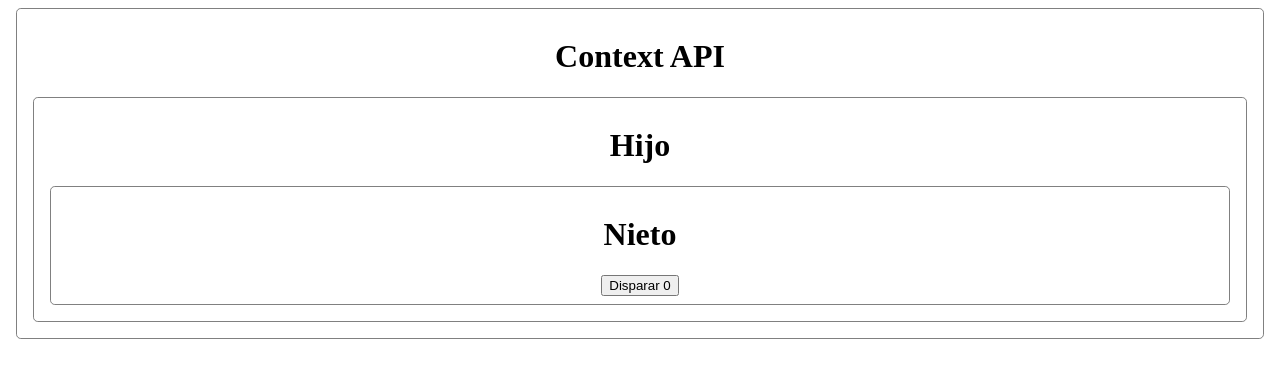
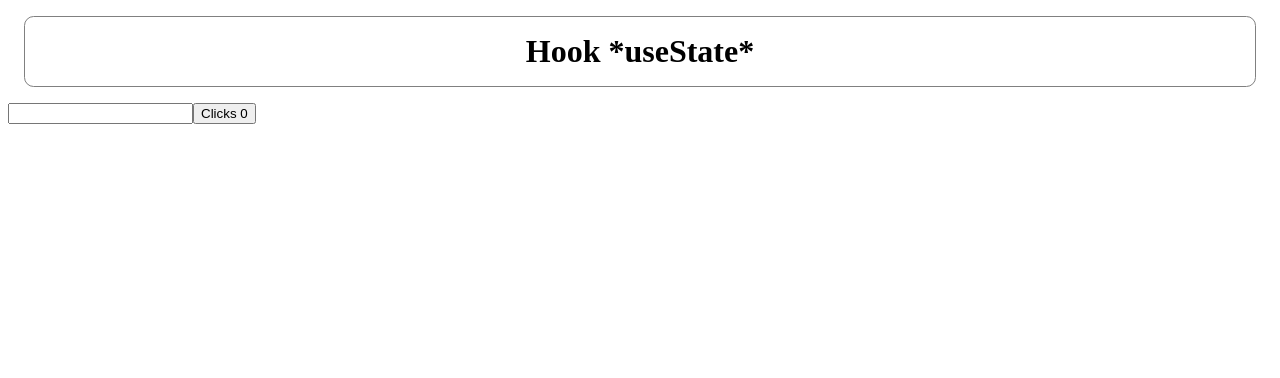
Before and after one commit to RoswellCR/master-in-React, a React (Create React App) app: page / in a window 1280 px wide. Shown: the top 378 px of the page. Built offline with nearby package versions, Linux system fonts and the light colour scheme.

Commit message:
using useState

```diff
--- a/src/App.js
+++ b/src/App.js
@@ -1,74 +1,38 @@
-import React, {Component} from 'react';
+import React, { useState } from "react";
 //import './global.css'
 // const URL= 'https://jsonplaceholder.typicode.com/users/
 
+const boxStyles = {
+  padding: "0.5em",
+  margin: "0.5em",
+  border: "1px solid gray",
+  borderRadius: "0.3em",
+  textAlign: "center",
+};
 
-const boxStyles = {
-  padding: '0.5em',
-  margin: '0.5em',
-  border: '1px solid gray',
-  borderRadius: '0.3em',
-  textAlign: 'center'
-}
-//retorna{Provider, Consumer}
-  const {Provider, Consumer} = React.createContext();
+const Header = () => {
+  return <h1 style={boxStyles}> Hook *useState* </h1>;
+};
 
+const App = () => {
+  const [clicks, setClicks] = useState(0);
+  const [title, setTitle] = useState("");
 
-class Nieto extends Component {
+  const addClicks = () => {
+    setClicks(clicks + 1);
+  };
 
-  render() {
-    return (
-      <Consumer>
-        {(context)=>(
-          <div style={boxStyles}>
-            <h1>Nieto</h1>
-            <button onClick={context.addClicks} >Disparar {context.clicks}</button>
-          </div>
-        )}
-      </Consumer>
-    );
-  }
-}
-class Hijo extends Component {
-  render() {
-    return (
-      <div style={boxStyles}>
-        <h1>Hijo</h1>
-        <Nieto />
-      </div>
-    );
-  }
-}
-class Header extends Component {
-  render() {
-    return <h1>Context API</h1>;
-  }
-}
-class App extends Component {
-  state={
-    clicks:0
-  }
-  addClicks=()=>{
-    this.setState(state=>({clicks: state.clicks +1} ))
-  }
+  const handleInput = (e) => {
+    setTitle(e.target.value);
+  };
 
-  render() {
-    return (
-      <Provider
-        value={{
-          clicks:this.state.clicks,
-          addClicks:this.addClicks
-        }}
-
-        >
-        <div style={boxStyles}>
-          <Header />
-          <Hijo />
-        </div>
-      </Provider>
-
-    );
-  }
-}
-
+  return (
+    <>
+      <Header />
+      <input type="text" value={title} onChange={handleInput} />
+      <button onClick={addClicks}> Clicks {clicks}</button>
+      <h3>{title}</h3>
+    </>
+  );
+};
 export default App;
```
